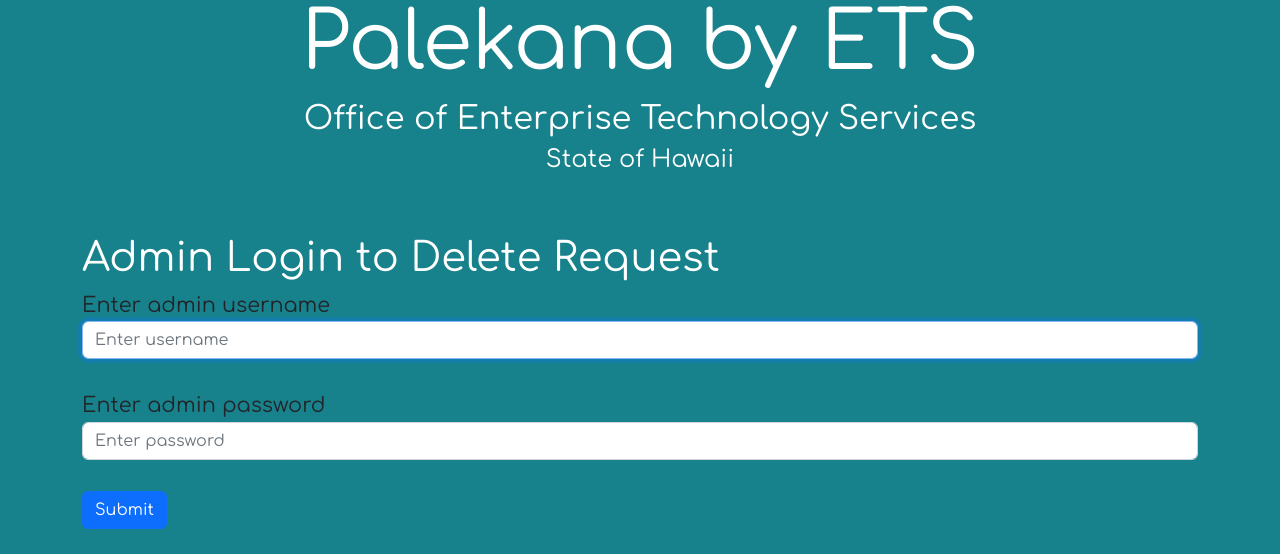
After one commit to HACC2022/LiftingCodingAndCats, a Flask app: template templates/delete_request.html in a window 1280 px wide. The commit adds this page. Shown: the part 94-648 px from the top of the page. Run offline with Flask 2, Linux system fonts and the light colour scheme; the template is opened without the code that fills it, so the values that code supplies are empty.

Commit message:
Added ability to delete and modify db records

```diff
--- a/main.py
+++ b/main.py
@@ -213,6 +213,7 @@
 				if (now - d).days < 1:
 					urls_created_today += 1
 					clicks_today += db_row_dict['clicks']
+
 				if (now - d).days < 7:
 					urls_created_last_7_days += 1
 					clicks_last_7_days += db_row_dict['clicks']
@@ -285,3 +286,18 @@
 	db_connection.close()
 
 	return redirect(url_for('admin'))
+
+
+# creates delete request route
+@app.route('/delete_request/<id_number>')
+def delete_request(id_number):
+	# establish connection to database
+	db_connection = get_db_connection()
+
+	# increment the number of clicks in the database and close connection
+	db_connection.execute('DELETE FROM urls WHERE id = ?',
+						   (id_number,))
+	db_connection.commit()
+	db_connection.close()
+
+	return redirect(url_for('admin'))
--- /dev/null
+++ b/templates/delete_request.html
@@ -0,0 +1,32 @@
+{% extends 'base.html' %}
+
+
+{% block content %}
+	<h1>Admin Login to Delete Request</h1>
+
+	<form method="post">
+		<div class="form-group">
+			<label for="username">Enter admin username</label>
+			<input type="text"
+				   name="username"
+				   placeholder="Enter username"
+				   class="form-control"
+				   value="{{ request.form['username'] }}"
+				   autofocus>
+			</input>
+			<br>
+			<label for="password">Enter admin password</label>
+			<input type="password"
+				   name="password"
+				   placeholder="Enter password"
+				   class="form-control"
+				   value="{{ request.form['password'] }}"
+				   autofocus>
+			</input>
+		</div>
+		<br>
+		<div class="form-group">
+			<button type="submit" class="btn btn-primary">Submit</button>
+		</div>
+	</form>
+{% endblock %}
```
Also changed, not shown: templates/dashboard.html (+45 -0 lines), database.db.
